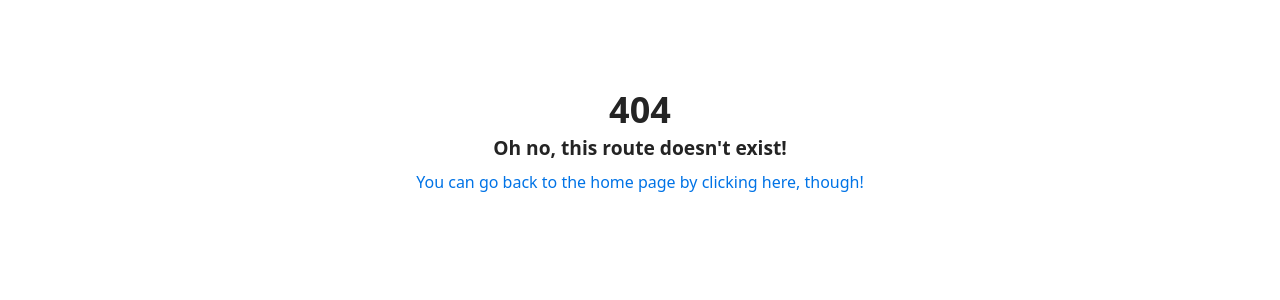
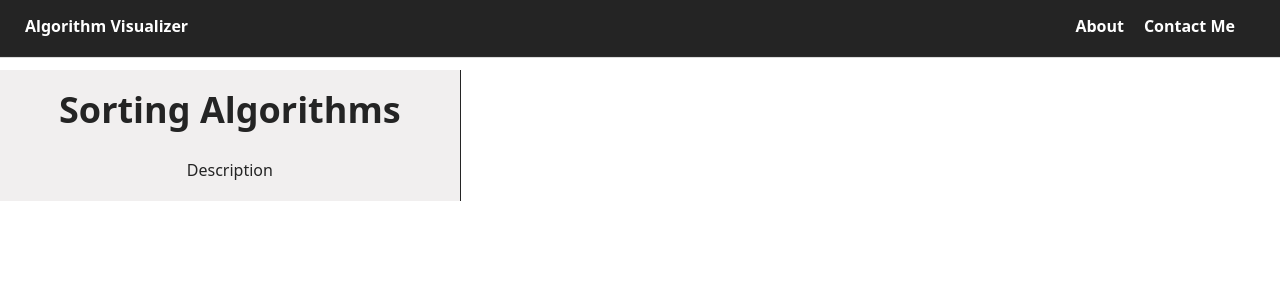
Before and after one commit to tcollm/algorithm-visualizer, a React (Vite) app: page /sort in a window 1280 px wide. Before the commit this address had no page. Shown: the top 300 px of the page. Built offline with nearby package versions, Linux system fonts and the light colour scheme.

Commit message:
fix: BTPage height issues
- Left display background color and seperator were not
spanning the height of the page.

```diff
--- a/src/components/BTPage/BTPage.jsx
+++ b/src/components/BTPage/BTPage.jsx
@@ -9,7 +9,7 @@ import { BFSButton } from "./BFSButton";
 import { DFSButton } from "./DFSButton";
 import { ResetButton } from "./ResetButton";
 
-// This page will create a binary tree using D3.js and then the user can choose to use BFS or DFS to find a target element
+// This page creates a binary tree using react-d3-tree, and then the user can choose to use BFS or DFS to find a target element
 const BTPage = () => {
   const [tree, setTree] = useState({
     name: (Math.floor(Math.random() * 100) + 1).toString(),
--- a/src/components/BTPage/BTPage.module.css
+++ b/src/components/BTPage/BTPage.module.css
@@ -3,7 +3,7 @@ html,
 body {
   margin: 0;
   padding: 0;
-  /* height: 100vh; */
+  height: 100%;
 }
 
 .container {
@@ -13,12 +13,6 @@ body {
   margin-top: 70px;
   color: var(--black);
   background-color: var(--white);
-  height: 100vh;
-}
-
-.leftDisplay,
-.rightDisplay,
-.separator {
   height: 100%;
 }
 
@@ -28,6 +22,7 @@ body {
   display: flex;
   flex-direction: column;
   gap: 20px;
+  background-color: var(--gray);
 }
 
 .rightDisplay {
@@ -37,7 +32,7 @@ body {
 .separator {
   width: 1px;
   background-color: var(--black);
-  height: 107vh;
+  /* height: 100%; */
 }
 
 h2 {
--- a/src/components/HomePage/HomePage.jsx
+++ b/src/components/HomePage/HomePage.jsx
@@ -8,6 +8,12 @@ const algorithms = [
     desc: "Build or generate binary trees and visualize DFS and BFS traversals interactively.",
     img: binaryTreeImg,
     link: "bt",
+  },
+  {
+    title: "Sorting Algorithms",
+    desc: "Sorting Algorithms description",
+    img: null,
+    link: "sort",
   },
 ];
 
--- a/src/components/ItemBox/ItemBox.module.css
+++ b/src/components/ItemBox/ItemBox.module.css
@@ -7,18 +7,19 @@
   width: 300px;
   margin: 15px;
   padding: 20px;
-  border: 2px solid #007bff;
   border-radius: 10px;
   text-decoration: none;
   color: inherit; /* Use the parent text color */
   background-color: #f5f5f5;
   transition: transform 0.3s, box-shadow 0.3s;
-  box-shadow: 0 4px 6px rgba(0, 0, 0, 0.1);
+  box-shadow: 0 4px 6px rgba(0, 0, 0, 0.3);
 }
 
 .box:hover {
   transform: translateY(-5px);
   box-shadow: 0 8px 12px rgba(0, 0, 0, 0.2);
+  text-decoration: none;
+  border: 2px solid var(--blue);
 }
 
 .img {
--- /dev/null
+++ b/src/components/SortPage/SortPage.jsx
@@ -0,0 +1,17 @@
+import classes from "../BTPage/BTPage.module.css";
+
+// This page will create a binary tree using D3.js and then the user can choose to use BFS or DFS to find a target element
+const SortPage = () => {
+  return (
+    <div className={classes.container}>
+      <section className={classes.leftDisplay}>
+        <h1>Sorting Algorithms</h1>
+        <p>Description</p>
+      </section>
+      <div className={classes.separator}></div>
+      <section className={classes.rightDisplay}></section>
+    </div>
+  );
+};
+
+export default SortPage;
--- a/src/styles.css
+++ b/src/styles.css
@@ -4,6 +4,7 @@
   --blue: #007bff;
   --black: #242424;
   --white: #ffffff;
+  --gray: rgb(241, 239, 239);
 }
 
 .body {
```
Also changed, not shown: src/routes.jsx (+7 -2 lines).
